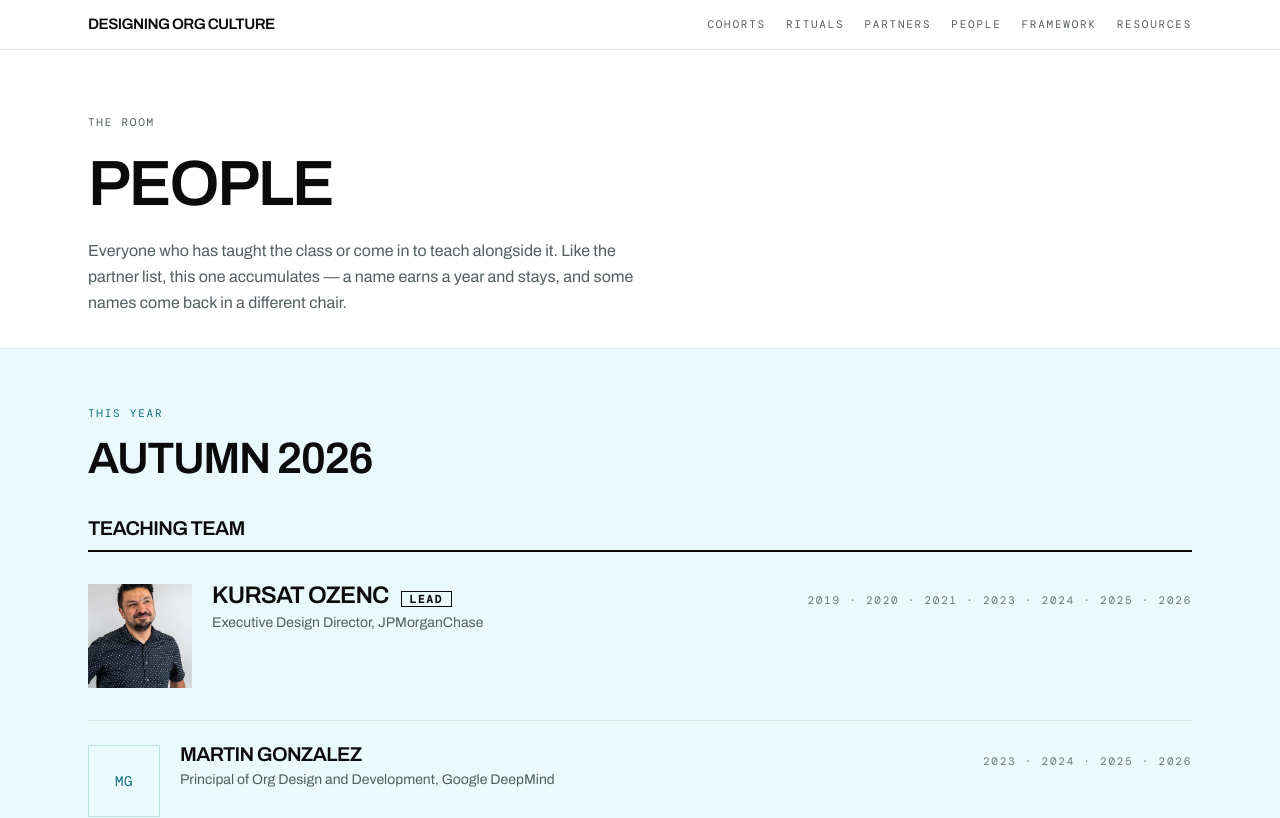
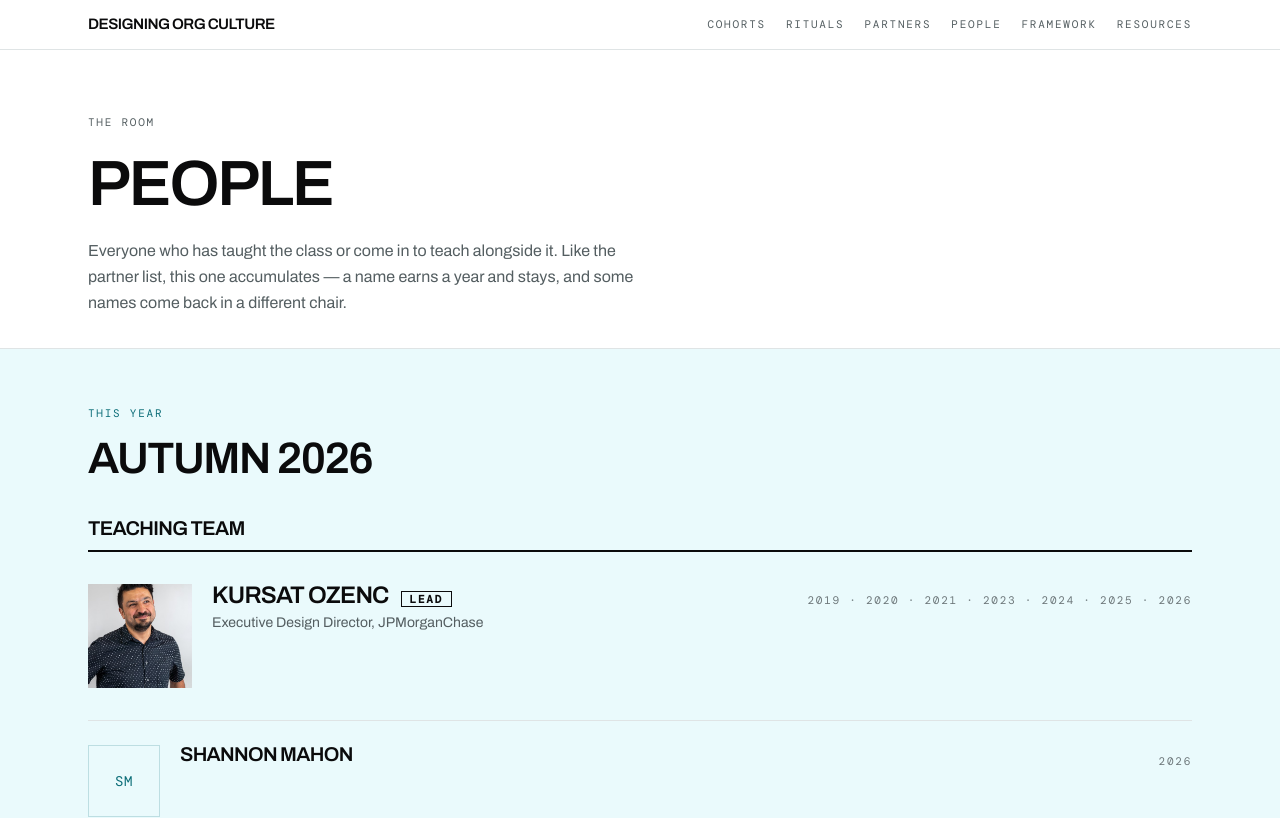
Before and after one commit to kursatozenc/designing-org-culture, a Next.js app: page /people in a window 1280 px wide. Shown: the top 818 px of the page. Built offline with nearby package versions, Linux system fonts and the light colour scheme; a web font is replaced by a local one.

Commit message:
Martin Gonzalez is a past teacher, not part of Autumn 2026
He instructed 2023 through 2025 and is not on this year's team. Removes
the Autumn 2026 appearance so he lists under past teaching team with Ida
and Anand.

```diff
--- a/src/content/people.js
+++ b/src/content/people.js
@@ -48,7 +48,6 @@ export const people = [
       { cohort: "winter-2023", role: "instructor" },
       { cohort: "winter-2024", role: "instructor" },
       { cohort: "winter-2025", role: "instructor" },
-      { cohort: "autumn-2026", role: "instructor" },
     ],
   },
   {
```
